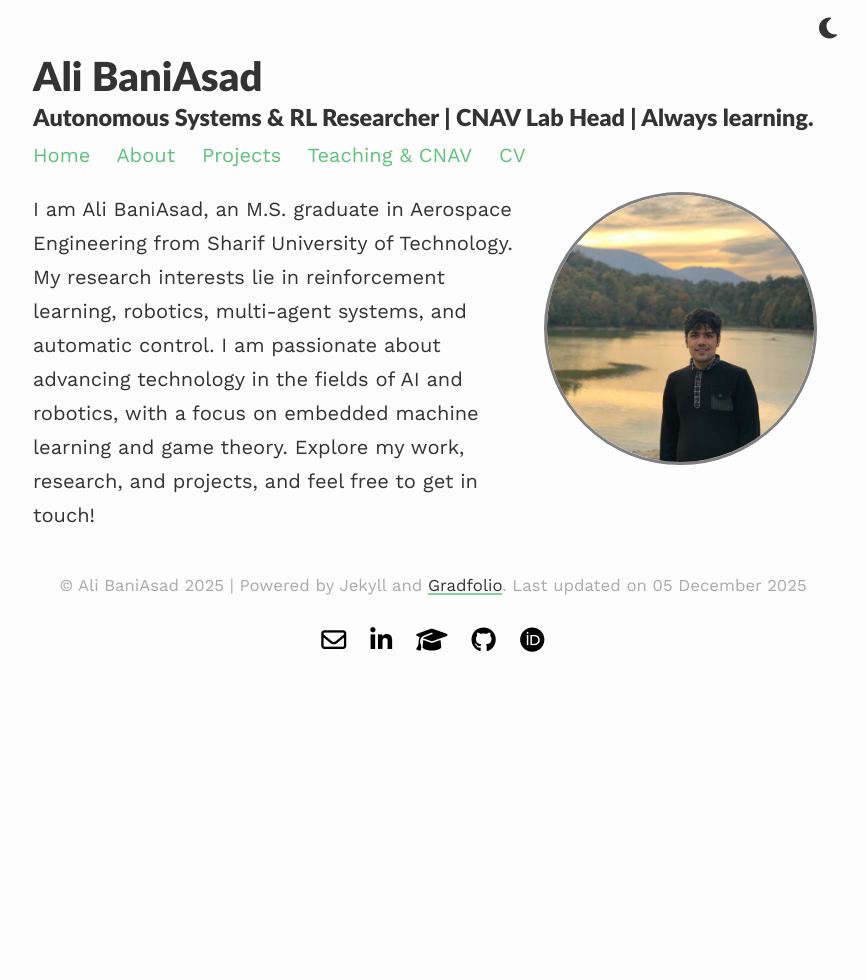
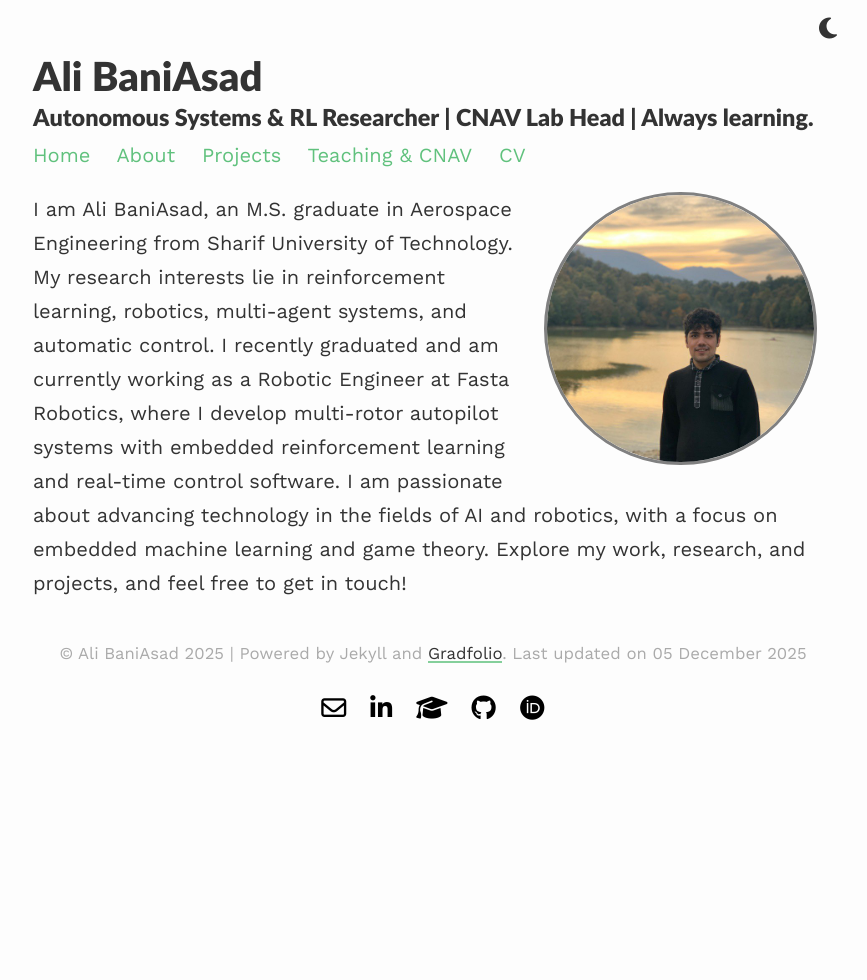
Before and after one commit to alibaniasad1999/alibaniasad1999.github.io, a Jekyll site: the page built from index.md, in a window 1280 px wide. Shown: the whole page, without its empty margins (207-1074 px from the left). Built offline with Jekyll 4.4.1, drawn with Linux system fonts in a browser that asks for light colours.

Commit message:
added fasta

```diff
--- a/index.md
+++ b/index.md
@@ -15,7 +15,7 @@ The social-icons footer can be used to link profiles from GitHub, OrcID and Reas
 
 PS: If you liked the theme, do star it on GitHub! -->
 
-I am Ali BaniAsad, an M.S. graduate in Aerospace Engineering from Sharif University of Technology. My research interests lie in reinforcement learning, robotics, multi-agent systems, and automatic control. I am passionate about advancing technology in the fields of AI and robotics, with a focus on embedded machine learning and game theory. Explore my work, research, and projects, and feel free to get in touch!
+I am Ali BaniAsad, an M.S. graduate in Aerospace Engineering from Sharif University of Technology. My research interests lie in reinforcement learning, robotics, multi-agent systems, and automatic control. I recently graduated and am currently working as a Robotic Engineer at Fasta Robotics, where I develop multi-rotor autopilot systems with embedded reinforcement learning and real-time control software. I am passionate about advancing technology in the fields of AI and robotics, with a focus on embedded machine learning and game theory. Explore my work, research, and projects, and feel free to get in touch!
 
 <!-- ### Also, check out:
 
```
